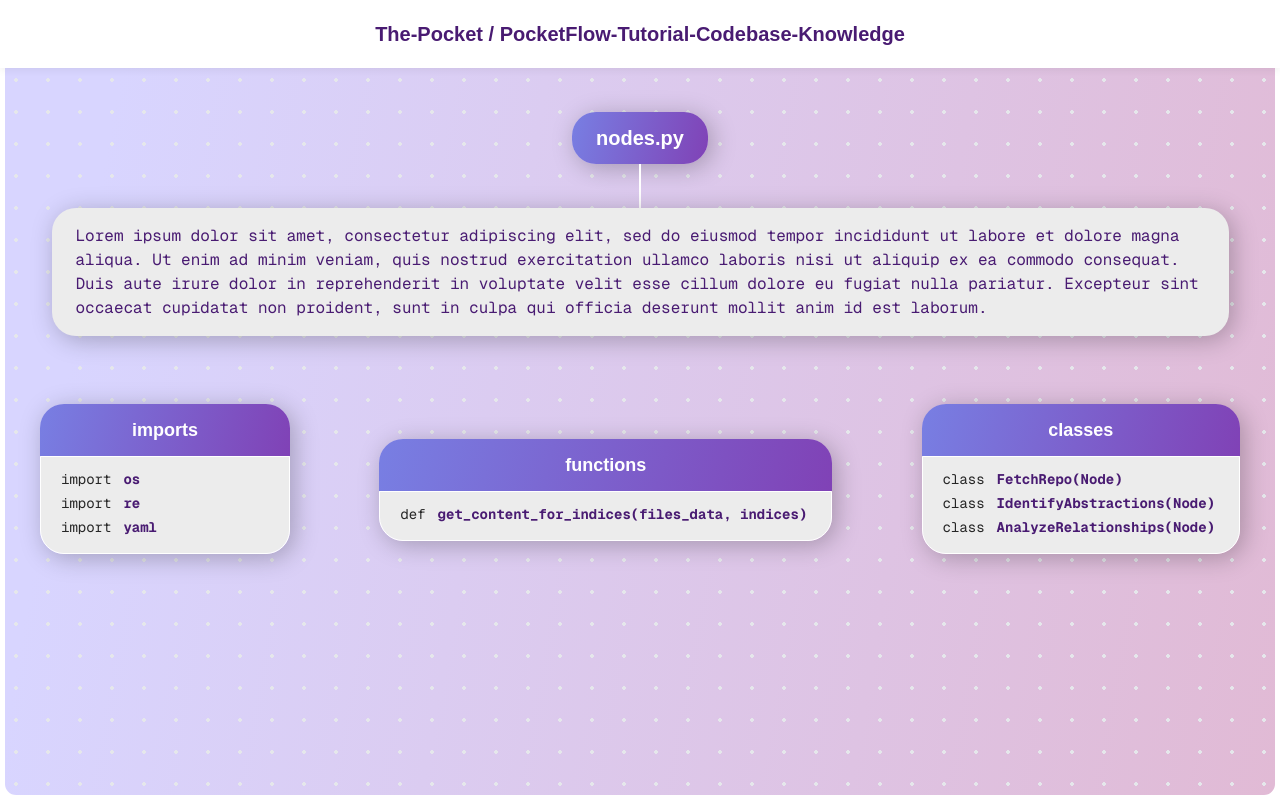
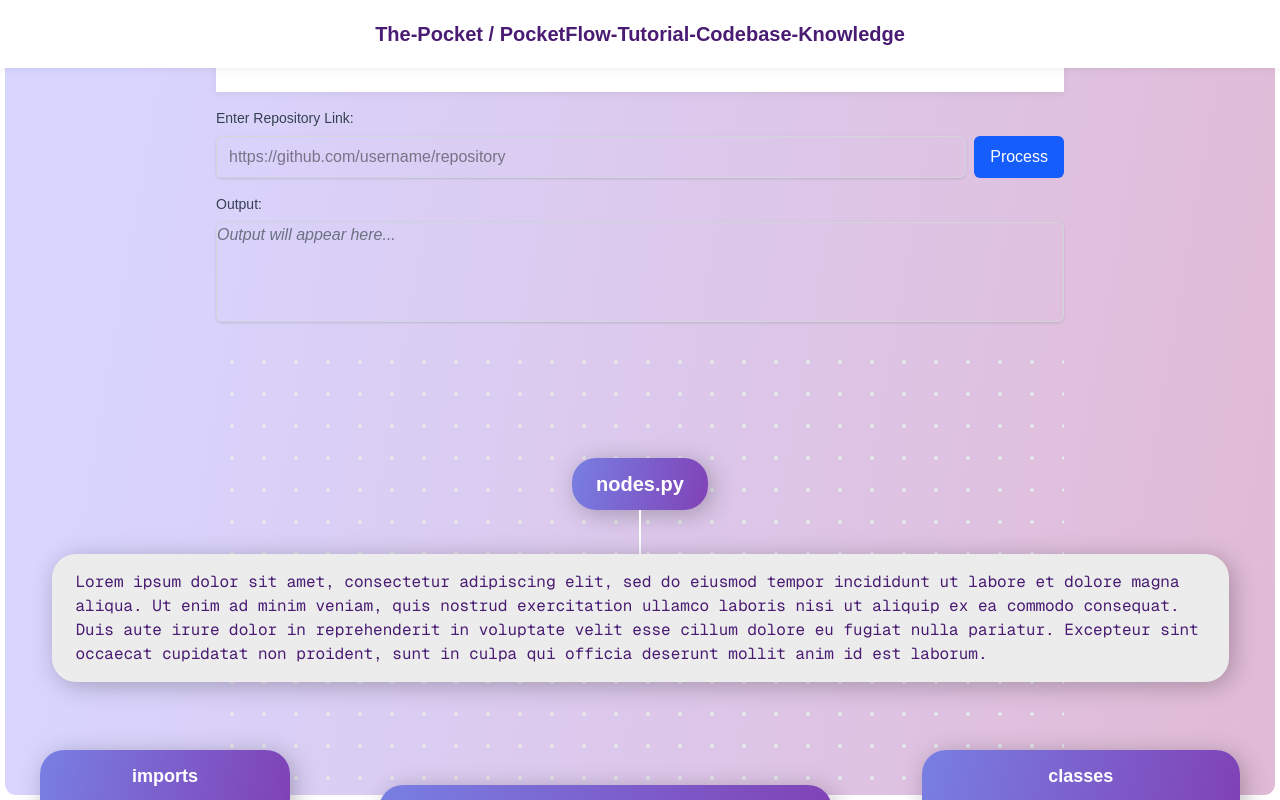
Before and after one commit to deadly-nightshade/hackatgt25, a Next.js app: page / in a window 1280 px wide. Shown: the top 800 px of the page. Built offline with nearby package versions, Linux system fonts and the light colour scheme.

Commit message:
Frontend sends api calls to server

```diff
--- a/package.json
+++ b/package.json
@@ -22,16 +22,22 @@
     "next": "15.5.4",
     "react": "19.1.0",
     "react-dom": "19.1.0",
+    "swagger-ui-express": "^5.0.1",
     "zod": "^3.25.76"
   },
   "devDependencies": {
     "@biomejs/biome": "2.2.0",
     "@tailwindcss/postcss": "^4",
+    "@types/morgan": "^1.9.10",
     "@types/node": "^20.19.17",
     "@types/react": "^19",
     "@types/react-dom": "^19",
+    "express": "^5.1.0",
     "mastra": "^0.13.2",
+    "morgan": "^1.10.1",
     "tailwindcss": "^4",
+    "ts-node": "^10.9.2",
+    "ts-node-dev": "^2.0.0",
     "tsx": "^4.20.6",
     "typescript": "^5.9.2"
   }
--- a/src/app/page.tsx
+++ b/src/app/page.tsx
@@ -1,6 +1,9 @@
+"use client";
+
 import React from "react";
 import Diagram from "./components/Diagram";
 import { DiagramData } from "./components/types";
+import axios from "axios";
 
 const datasets: DiagramData[] = [
   {
@@ -28,11 +31,148 @@
 
 
 export default function App() {
+  const [linkInput, setLinkInput] = React.useState("");
+  const [output, setOutput] = React.useState("");
+  const [isLoading, setIsLoading] = React.useState(false);
+
+  const handleSubmit = async () => {
+    if (!linkInput.trim()) {
+      setOutput("Please enter a repository link");
+      return;
+    }
+
+    setIsLoading(true);
+    setOutput("Processing...");
+
+    try {
+      const runId = "test";
+      const baseUrl = "http://localhost:4111/api/workflows/sequentialPipeline";
+
+      // Step 1: Create a run
+      await axios.post(`${baseUrl}/create-run?runId=${runId}`, {});
+      setOutput("Run created successfully...");
+
+      // Step 2: Start the run
+      await axios.post(`${baseUrl}/start?runId=${runId}`, {
+        inputData: {
+          repoUrl: linkInput
+        },
+        runtimeContext: {}
+      }, {
+        headers: {
+          "Content-Type": "application/json"
+        }
+      });
+      setOutput("Run started successfully. Polling for results...");
+
+      // Step 3: Poll execution result until status is no longer "running"
+      const pollExecutionResult = async () => {
+        const response = await axios.get(`${baseUrl}/runs/${runId}/execution-result`);
+
+        if (response.data.status === "running") {
+          setOutput("Run is still running...");
+          await new Promise(resolve => setTimeout(resolve, 2000)); // Wait 2 seconds
+          return pollExecutionResult();
+        }
+        return response.data;
+      };
+
+      const finalResult = await pollExecutionResult();
+      setOutput(JSON.stringify(finalResult.result.abstractions, null, 2));
+
+    } catch (error) {
+      if (error instanceof Error) {
+        setOutput(`Error: ${error.message}`);
+      } else {
+        setOutput("An unknown error occurred.");
+      }
+    } finally {
+      setIsLoading(false);
+    }
+  };
+
+  const renderOutput = () => {
+    if (!output) {
+      return (
+        <div className="text-gray-500 italic">
+          Output will appear here...
+        </div>
+      );
+    }
+
+    // Try to parse as JSON for better formatting
+    try {
+      const parsed = JSON.parse(output);
+      return (
+        <pre className="whitespace-pre-wrap text-sm font-mono bg-gray-50 p-4 rounded-md overflow-x-auto">
+          {JSON.stringify(parsed, null, 2)}
+        </pre>
+      );
+    } catch {
+      // If not JSON, display as regular text with proper formatting
+      return (
+        <div className="whitespace-pre-wrap text-sm bg-gray-50 p-4 rounded-md">
+          {output}
+        </div>
+      );
+    }
+  };
+
   return (
-    <div>
-      {datasets.map((d, i) => (
-        <Diagram key={i} inputData={d} />
-      ))}
+    <div className="p-6 max-w-4xl mx-auto">
+        {/* Full-screen background gradient */}
+  <div className="fixed inset-0 w-full h-full -z-10 bg-[linear-gradient(100deg,rgba(216,213,255,1)_9%,rgba(225,186,213,1)_100%)] border-[5px] border-white rounded-2xl"/>
+  <div className="inset-0 -z-10 h-full w-full bg-[radial-gradient(#e5e7eb_2px,transparent_2px)] [background-size:32px_32px]"></div>
+      {/* Title Banner */}
+      <div className=" left-0 right-0 top-0 bg-white py-5 flex justify-center items-center mb-4 shadow-[0_2px_8px_#00000010] z-10">
+        <h2 className="text-xl font-bold text-[#491b72]">
+          Dumb it Down
+          {/*The-Pocket / {inputData.title}*/}
+        </h2>
+      </div>
+      {/* Link Input Section */}
+      <div className="mb-6 space-y-4">
+        <div>
+          <label htmlFor="link-input" className="block text-sm font-medium text-gray-700 mb-2">
+            Enter Repository Link:
+          </label>
+          <div className="flex gap-2">
+            <input
+              id="link-input"
+              type="text"
+              value={linkInput}
+              onChange={(e) => setLinkInput(e.target.value)}
+              placeholder="https://github.com/username/repository"
+              className="flex-1 px-3 py-2 border border-gray-300 rounded-md shadow-sm focus:outline-none focus:ring-2 focus:ring-blue-500 focus:border-blue-500"
+              disabled={isLoading}
+            />
+            <button
+              onClick={handleSubmit}
+              disabled={isLoading}
+              className="px-4 py-2 bg-blue-600 text-white rounded-md hover:bg-blue-700 focus:outline-none focus:ring-2 focus:ring-blue-500 focus:ring-offset-2 disabled:opacity-50 disabled:cursor-not-allowed"
+            >
+              {isLoading ? "Processing..." : "Process"}
+            </button>
+          </div>
+        </div>
+
+        {/* Output Section */}
+        <div>
+          <label className="block text-sm font-medium text-gray-700 mb-2">
+            Output:
+          </label>
+          <div className="w-full min-h-[100px] border border-gray-300 rounded-md shadow-sm">
+            {renderOutput()}
+          </div>
+        </div>
+      </div>
+
+      {/* Diagram Section */}
+      <div>
+        {datasets.map((d, i) => (
+          <Diagram key={i} inputData={d} />
+        ))}
+      </div>
     </div>
   );
 }
```
Also changed, not shown: 1 other file (tests, documents, lock files or other folders).
